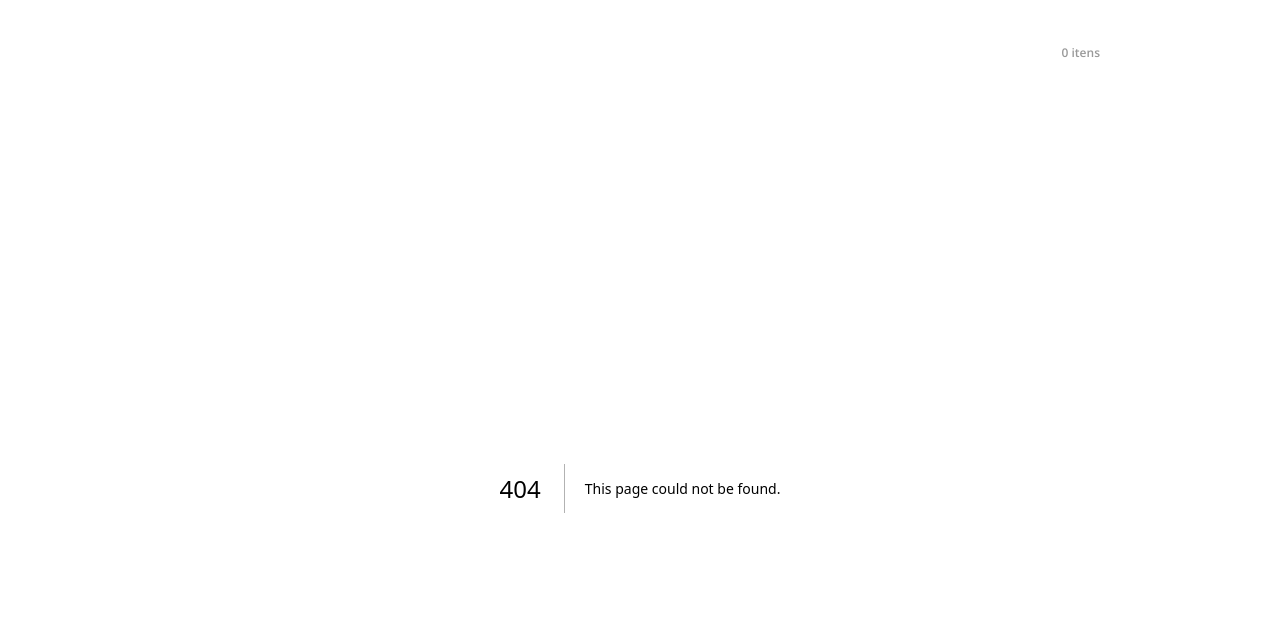
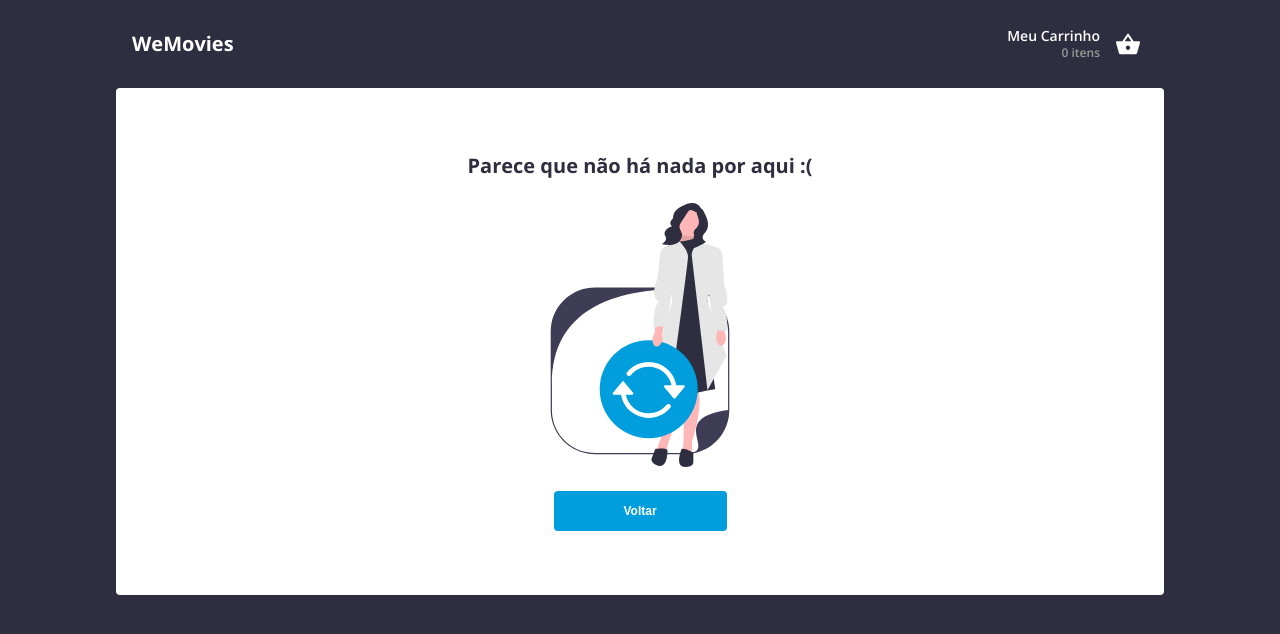
Before and after one commit to gabisanfilippo/ecommerce-wefit, a Next.js app: page /cart in a window 1280 px wide. Before the commit this address had no page. Shown: the top 634 px of the page. Built offline with nearby package versions, Linux system fonts and the light colour scheme.

Commit message:
feat: cart page

```diff
--- /dev/null
+++ b/src/app/cart/page.tsx
@@ -0,0 +1,5 @@
+import { CartList } from "@/components/pages/Cart";
+
+export default function Cart() {
+  return <CartList />;
+}
--- /dev/null
+++ b/src/assets/IconMinusSign.tsx
@@ -0,0 +1,18 @@
+import { IconProps } from "@/types/commom";
+
+export const IconMinusSign = ({ color = "#009EDD", size = 18 }: IconProps) => {
+  return (
+    <svg
+      width={size}
+      height={size}
+      viewBox="0 0 18 18"
+      fill="none"
+      xmlns="http://www.w3.org/2000/svg"
+    >
+      <path
+        d="M4.5 8.1V9.9H13.5V8.1H4.5ZM9 0C4.032 0 0 4.032 0 9C0 13.968 4.032 18 9 18C13.968 18 18 13.968 18 9C18 4.032 13.968 0 9 0ZM9 16.2C5.031 16.2 1.8 12.969 1.8 9C1.8 5.031 5.031 1.8 9 1.8C12.969 1.8 16.2 5.031 16.2 9C16.2 12.969 12.969 16.2 9 16.2Z"
+        fill={color}
+      />
+    </svg>
+  );
+};
--- /dev/null
+++ b/src/assets/IconPlusSign.tsx
@@ -0,0 +1,18 @@
+import { IconProps } from "@/types/commom";
+
+export const IconPlusSign = ({ color = "#009EDD", size = 18 }: IconProps) => {
+  return (
+    <svg
+      width={size}
+      height={size}
+      viewBox="0 0 18 18"
+      fill="none"
+      xmlns="http://www.w3.org/2000/svg"
+    >
+      <path
+        d="M9.9 4.5H8.1V8.1H4.5V9.9H8.1V13.5H9.9V9.9H13.5V8.1H9.9V4.5ZM9 0C4.032 0 0 4.032 0 9C0 13.968 4.032 18 9 18C13.968 18 18 13.968 18 9C18 4.032 13.968 0 9 0ZM9 16.2C5.031 16.2 1.8 12.969 1.8 9C1.8 5.031 5.031 1.8 9 1.8C12.969 1.8 16.2 5.031 16.2 9C16.2 12.969 12.969 16.2 9 16.2Z"
+        fill={color}
+      />
+    </svg>
+  );
+};
--- /dev/null
+++ b/src/assets/IconTrash.tsx
@@ -0,0 +1,18 @@
+import { IconProps } from "@/types/commom";
+
+export const IconTrash = ({ color = "#009EDD", size = 24 }: IconProps) => {
+  return (
+    <svg
+      width={size}
+      height={size}
+      viewBox="0 0 24 24"
+      fill="none"
+      xmlns="http://www.w3.org/2000/svg"
+    >
+      <path
+        d="M4.28571 19C4.28571 20.1 5.44286 21 6.85714 21H17.1429C18.5571 21 19.7143 20.1 19.7143 19V7H4.28571V19ZM21 4H16.5L15.2143 3H8.78571L7.5 4H3V6H21V4Z"
+        fill={color}
+      />
+    </svg>
+  );
+};
--- /dev/null
+++ b/src/components/pages/Cart/CardMovie/index.tsx
@@ -0,0 +1,100 @@
+import Image from "next/image";
+import * as S from "./style";
+import { ItemsCart } from "@/types/context";
+import { Button } from "@/components/ui/Button";
+import { IconMinusSign } from "@/assets/IconMinusSign";
+import { Input } from "@/components/ui/Input";
+import { IconPlusSign } from "@/assets/IconPlusSign";
+import { useContext } from "react";
+import { CartContext } from "@/contexts/CartContext";
+import { IconTrash } from "@/assets/IconTrash";
+
+interface ICardMovieProps {
+  movieData: ItemsCart;
+}
+
+export const CardMovie = ({ movieData }: ICardMovieProps) => {
+  const { itemsCart, setItemsCart } = useContext(CartContext);
+
+  const formattedPrice = movieData.price
+    .toFixed(2)
+    .toString()
+    .replace(".", ",");
+
+  const subtotal = (movieData.price * movieData.amount)
+    .toFixed(2)
+    .toString()
+    .replace(".", ",");
+
+  function removeItem() {
+    setItemsCart((prev: ItemsCart[]) =>
+      prev.filter((movie) => movie.id !== movieData.id)
+    );
+  }
+
+  function removeAmount() {
+    setItemsCart((prev: ItemsCart[]) =>
+      prev.map((movie) => {
+        if (movie.id !== movieData.id || movie.amount == 1) return movie;
+        return { ...movie, amount: movieData.amount - 1 };
+      })
+    );
+  }
+
+  function addAmount(amount: number = movieData.amount + 1) {
+    setItemsCart((prev: ItemsCart[]) =>
+      prev.map((movie) => {
+        if (movie.id !== movieData.id) return movie;
+        return { ...movie, amount };
+      })
+    );
+  }
+
+  console.log(movieData.amount);
+
+  return (
+    <S.Container>
+      <S.Flex>
+        <Image
+          src={movieData.image}
+          alt={"Filme " + movieData.title}
+          width={91}
+          height={114}
+        />
+        <div>
+          <h4>{movieData.title}</h4>
+          <p>R$ {formattedPrice}</p>
+        </div>
+      </S.Flex>
+
+      <S.Flex>
+        <Button
+          text=""
+          bgColor="transparent"
+          onClick={removeAmount}
+          icon={<IconMinusSign />}
+        />
+        <Input
+          showIcon={false}
+          defaultValue={movieData.amount.toString()}
+          onSearch={(value) => addAmount(Number(value))}
+        />
+        <Button
+          text=""
+          bgColor="transparent"
+          onClick={() => addAmount()}
+          icon={<IconPlusSign />}
+        />
+      </S.Flex>
+
+      <p>R$ {subtotal}</p>
+
+      <Button
+        text=""
+        bgColor="transparent"
+        onClick={removeItem}
+        icon={<IconTrash />}
+      />
+    </S.Container>
+  );
+};
--- /dev/null
+++ b/src/components/pages/Cart/CardMovie/style.ts
@@ -0,0 +1,45 @@
+import styled from "styled-components";
+
+export const Container = styled.article`
+  display: grid;
+  grid-template-columns: 6fr 6fr 6fr 1fr;
+  gap: 16px;
+  align-items: center;
+  h4 {
+    margin-bottom: 8px;
+    font-size: 14px;
+    font-weight: 700;
+    line-height: 19.07px;
+    color: #2f2e41;
+  }
+  p {
+    color: #2f2e41;
+    font-weight: 700;
+    line-height: 21.79px;
+  }
+  button {
+    width: max-content;
+    padding: 8px 0;
+  }
+  input {
+    border: 1px solid #d9d9d9;
+    width: 62px;
+    height: 26px;
+    padding: 0 16px;
+    border-radius: 4px;
+    text-align: center;
+    font-size: 14px;
+    font-weight: 400;
+    line-height: 19.07px;
+  }
+`;
+
+export const Flex = styled.div`
+  display: flex;
+  align-items: center;
+  gap: 16px;
+
+  div {
+    width: max-content;
+  }
+`;
--- /dev/null
+++ b/src/components/pages/Cart/HeaderTable/index.tsx
@@ -0,0 +1,12 @@
+import * as S from "./style";
+
+export const HeaderTable = () => {
+  return (
+    <S.Container>
+      <h5>PRODUTO</h5>
+      <h5>QTD</h5>
+      <h5>SUBTOTAL</h5>
+      <div />
+    </S.Container>
+  );
+};
--- /dev/null
+++ b/src/components/pages/Cart/HeaderTable/style.ts
@@ -0,0 +1,14 @@
+import styled from "styled-components";
+
+export const Container = styled.div`
+  display: grid;
+  grid-template-columns: 6fr 6fr 6fr 1fr;
+  gap: 16px;
+  h5 {
+    font-size: 14px;
+    font-weight: 700;
+    line-height: 19.07px;
+    text-align: left;
+    color: #999999;
+  }
+`;
--- /dev/null
+++ b/src/components/pages/Cart/index.tsx
@@ -0,0 +1,44 @@
+"use client";
+
+import { Empty } from "@/components/ui/Empty";
+import { CartContext } from "@/contexts/CartContext";
+import { useContext } from "react";
+import * as S from "./style";
+import { HeaderTable } from "./HeaderTable";
+import { CardMovie } from "./CardMovie";
+import { Button } from "@/components/ui/Button";
+import { useRouter } from "next/navigation";
+
+export const CartList = () => {
+  const router = useRouter();
+  const { itemsCart } = useContext(CartContext);
+
+  const total: number = itemsCart.reduce((accumulator, currentValue) => {
+    return accumulator + currentValue.amount * currentValue.price;
+  }, 0);
+
+  const formattedPrice = total.toFixed(2).toString().replace(".", ",");
+
+  if (itemsCart.length === 0) return <Empty mode="back" />;
+
+  return (
+    <S.Container>
+      <HeaderTable />
+      <S.CardsContainer>
+        {itemsCart.map((movie) => {
+          return <CardMovie key={"cartCard" + movie.id} movieData={movie} />;
+        })}
+      </S.CardsContainer>
+      <S.FooterContainer>
+        <Button
+          text="FINALIZAR PEDIDO"
+          onClick={() => router.push("/order-confirmed")}
+        />
+        <div>
+          <span>TOTAL</span>
+          <p>R$ {formattedPrice}</p>
+        </div>
+      </S.FooterContainer>
+    </S.Container>
+  );
+};
--- /dev/null
+++ b/src/components/pages/Cart/style.ts
@@ -0,0 +1,44 @@
+import styled from "styled-components";
+
+export const Container = styled.section`
+  background-color: white;
+  padding: 24px;
+  border-radius: 4px;
+  display: flex;
+  flex-direction: column;
+  gap: 24px;
+`;
+
+export const CardsContainer = styled.div`
+  border-bottom: 1px solid #999999;
+  padding-bottom: 24px;
+  display: flex;
+  flex-direction: column;
+  gap: 16px;
+`;
+
+export const FooterContainer = styled.div`
+  display: flex;
+  align-items: center;
+  justify-content: space-between;
+  button {
+    width: 173px;
+  }
+  div {
+    display: flex;
+    align-items: center;
+    gap: 16px;
+    p {
+      font-size: 24px;
+      font-weight: 700;
+      line-height: 32.68px;
+      color: #2f2e41;
+    }
+    span {
+      font-size: 14px;
+      font-weight: 700;
+      line-height: 19.07px;
+      color: #999999;
+    }
+  }
+`;
```
